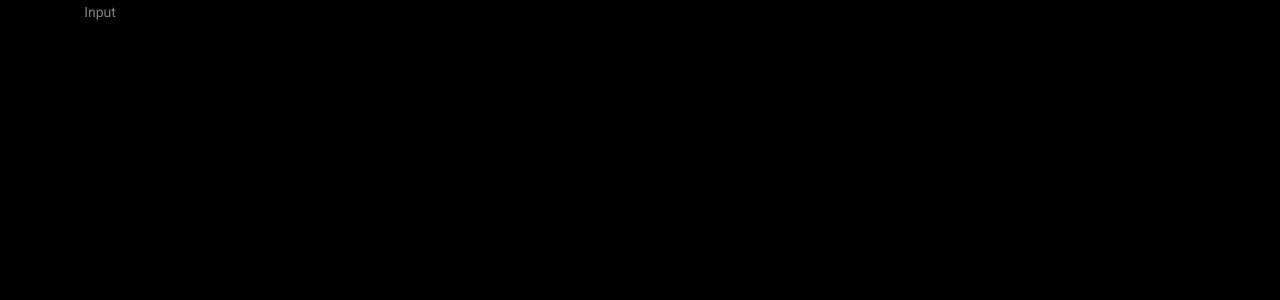
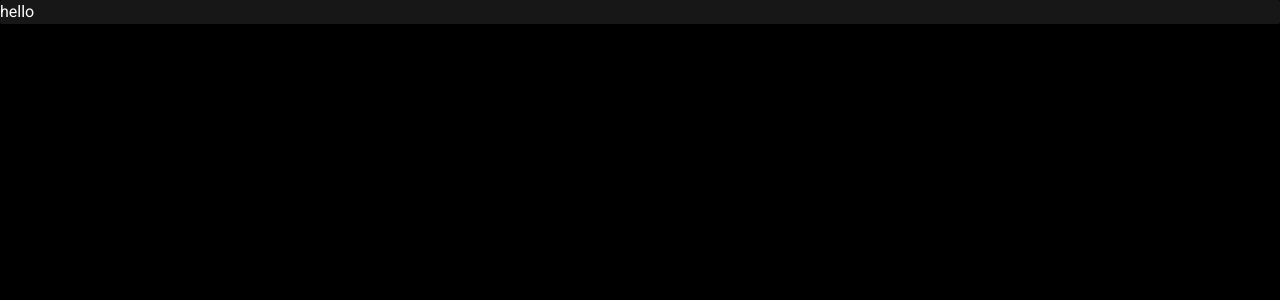
Before and after one commit to hellpains/flashcardss, a React (Vite) app: page / in a window 1280 px wide. Shown: the top 300 px of the page. Built offline with nearby package versions, Linux system fonts and the light colour scheme.

Commit message:
add card

```diff
--- a/src/App.tsx
+++ b/src/App.tsx
@@ -1,9 +1,9 @@
-import { Label } from '@/components/ui/label'
+import { Card } from '@/components/ui/card'
 
 export function App() {
   return (
-    <div style={{ alignItems: 'center', textAlign: 'center', width: '200px' }}>
-      <Label>Input</Label>
+    <div>
+      <Card>hello</Card>
     </div>
   )
 }
--- /dev/null
+++ b/src/components/ui/card/card.module.scss
@@ -0,0 +1,7 @@
+.card {
+  background-color: var(--color-dark-700);
+  border-radius: 2px;
+  box-shadow:
+    1px 1px 2px rgb(0 0 0 / 10%),
+    -1px -1px 2px rgb(0 0 0 / 10%);
+}
--- /dev/null
+++ b/src/components/ui/card/card.tsx
@@ -0,0 +1,15 @@
+import { ComponentPropsWithoutRef, ElementType } from 'react'
+
+import s from './card.module.scss'
+
+type CardProps<T extends ElementType = 'div'> = {
+  as?: T
+  className?: string
+} & ComponentPropsWithoutRef<T>
+export const Card = <T extends ElementType = 'div'>(
+  props: CardProps<T> & Omit<ComponentPropsWithoutRef<T>, keyof CardProps<T>>
+) => {
+  const { as: Component = 'div', className, ...rest } = props
+
+  return <Component className={`${className} ${s.card}`} {...rest} />
+}
--- /dev/null
+++ b/src/components/ui/card/index.ts
@@ -0,0 +1 @@
+export * from './card'
--- a/src/components/ui/text-field/text-field.module.scss
+++ b/src/components/ui/text-field/text-field.module.scss
@@ -75,7 +75,7 @@
   }
 
   .errorText {
-    font-size: 12px;
+    margin-top: 4px;
     color: var(--color-danger-300);
   }
 
--- a/src/components/ui/typography/typography.module.scss
+++ b/src/components/ui/typography/typography.module.scss
@@ -1,6 +1,5 @@
 .typography {
   font-family: var(--font-family-primary);
-  color: var(--color-dark-900);
 }
 
 .large {
```
Also changed, not shown: src/components/ui/text-field/text-field.tsx (+6 -1 lines), 2 other files (tests, documents, lock files or other folders).
